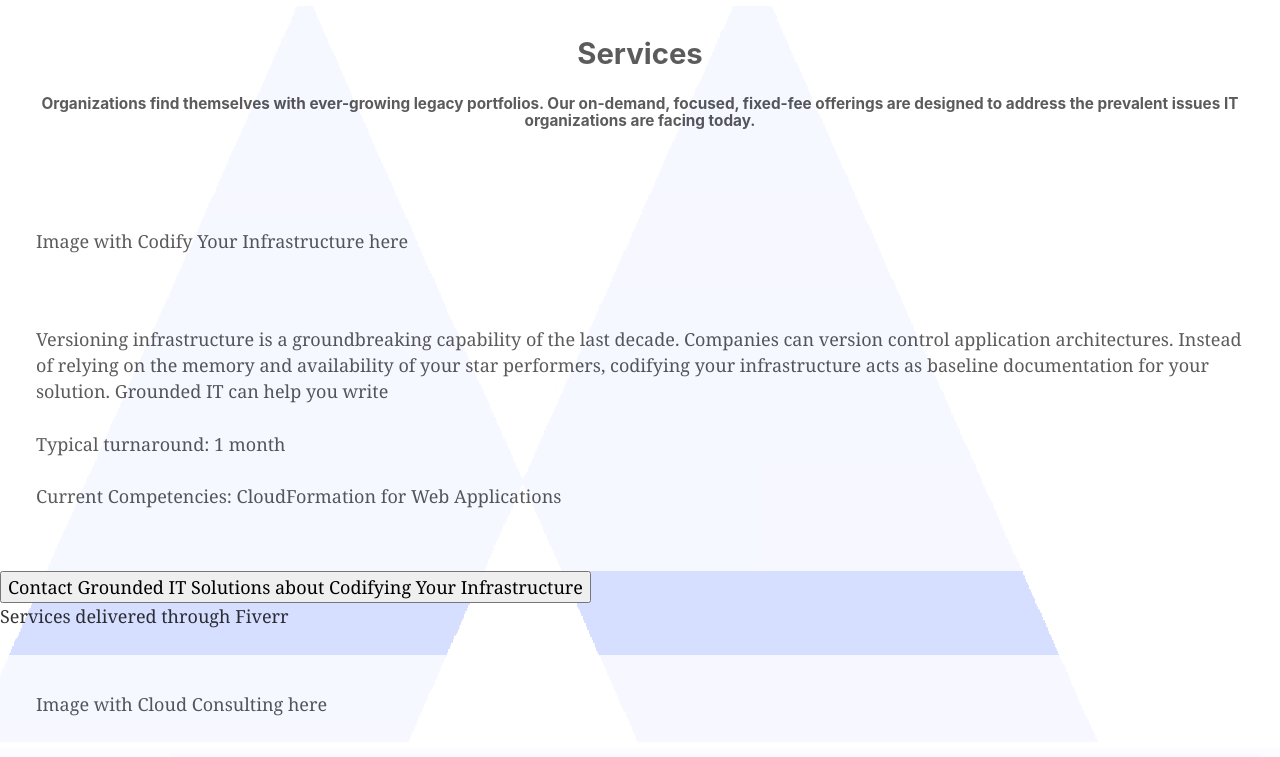
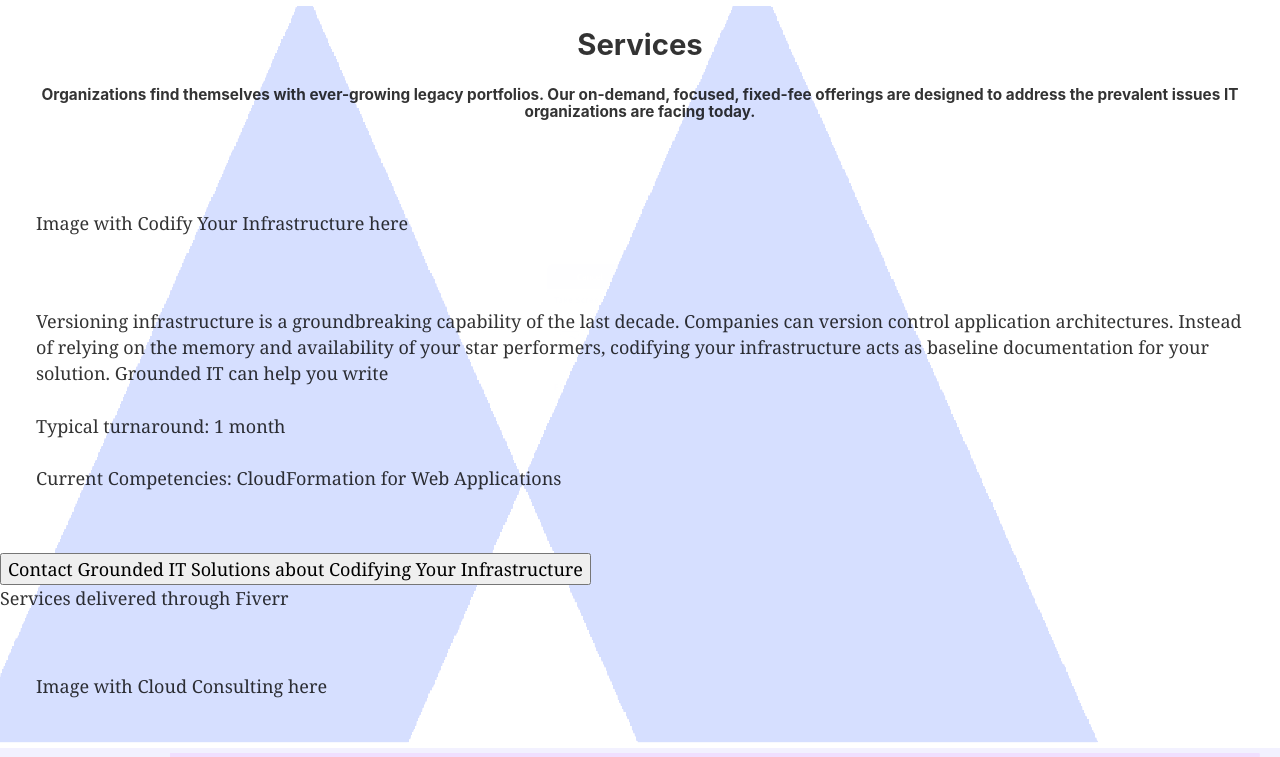
Before and after one commit to grounded-it-solutions/external-website, a Gatsby site: page /services in a window 1280 px wide. Shown: the part 43-800 px from the top of the page. Built offline with nearby package versions, Linux system fonts and the light colour scheme; Gatsby itself is replaced by a stand-in of ours.

Commit message:
Removes white background and opacity from sections

```diff
--- a/src/components/grit.css
+++ b/src/components/grit.css
@@ -127,15 +127,11 @@ hr {
 .infoSection {
   text-align: left;
   padding: 2em;
-  background-color: white;
-  opacity: 80%;
 }
 
 .textCalloutSection {
   text-align: center;
-  padding: 2em;
-  background-color: white;
-  opacity: 80%;
+  padding: 1.5em;
 }
 
 .topNavBuffer {
```
